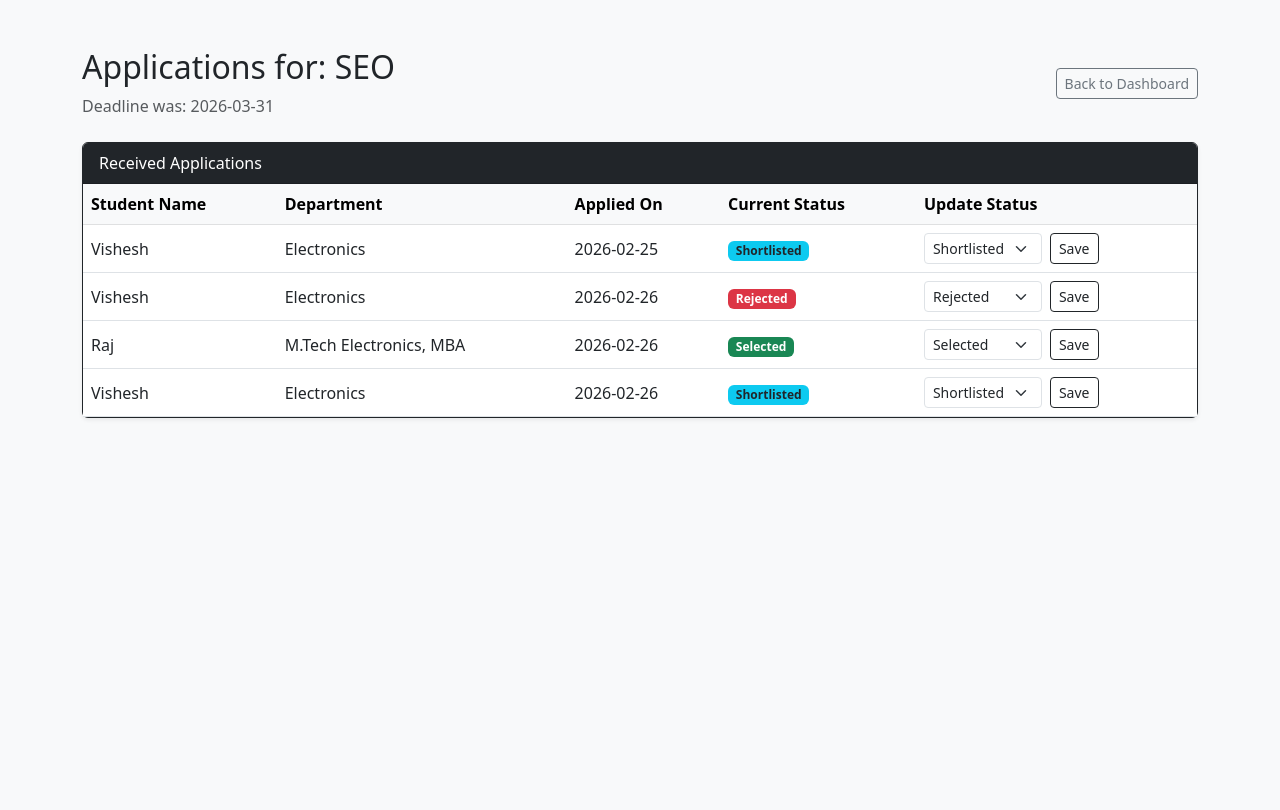
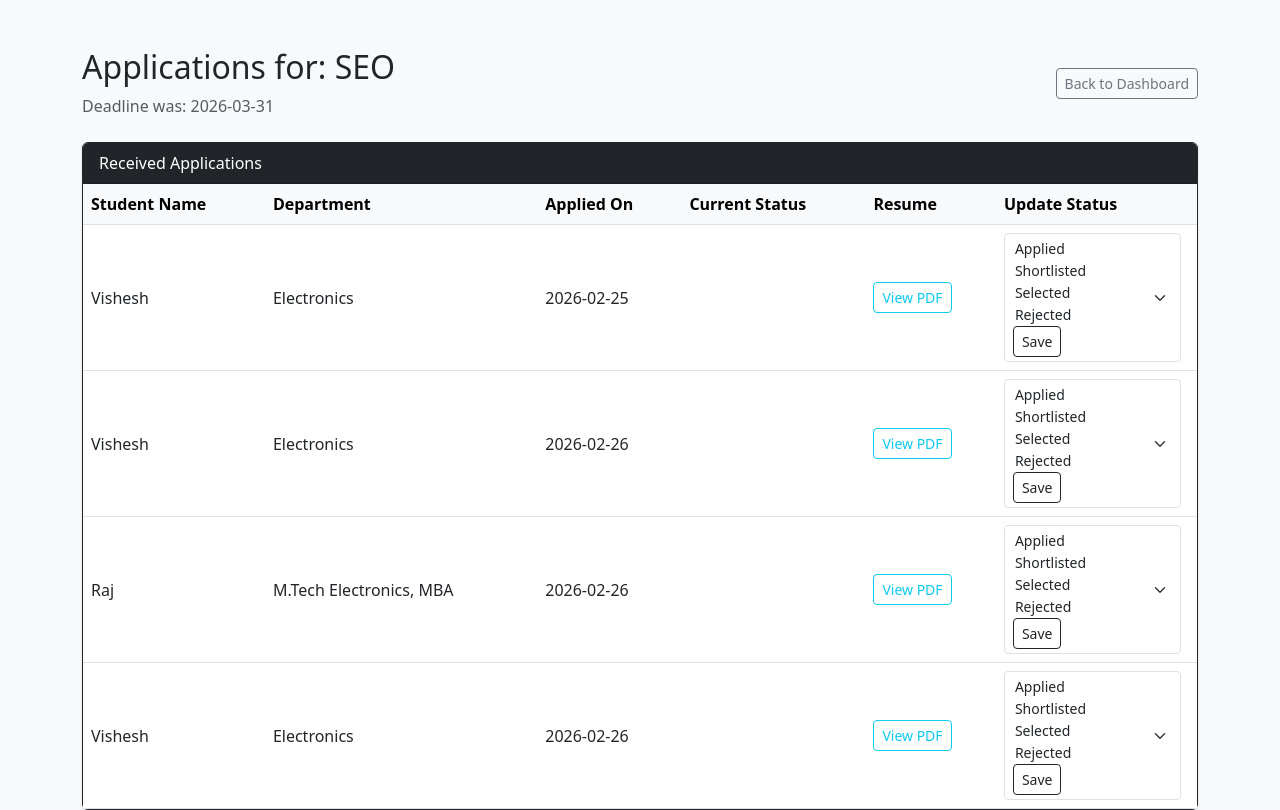
Before and after one commit to 23f3001373/placement_portal_v1_23f3001373, a Flask app: template templates/drive_applications.html in a window 1280 px wide. Before the commit the page ends 419 px from the top, so only its background shows below. Run offline with Flask 3, Linux system fonts and the light colour scheme; the template is opened without the code that fills it: values that come from a table or form of the project are taken from there, others are empty.

Commit message:
update: Added Resume view option to Company dashboard

```diff
--- a/templates/drive_applications.html
+++ b/templates/drive_applications.html
@@ -19,7 +19,7 @@
                     <th>Department</th>
                     <th>Applied On</th>
                     <th>Current Status</th>
-                    <th>Update Status</th>
+                    <th>Resume</th> <th>Update Status</th>
                 </tr>
             </thead>
             <tbody>
@@ -31,15 +31,22 @@
                     <td>
                         <span class="badge
                             {% if app.status == 'Applied' %}bg-secondary
-                            {% elif app.status == 'Shortlisted' %}bg-info text-dark
-                            {% elif app.status == 'Selected' %}bg-success
-                            {% elif app.status == 'Rejected' %}bg-danger
+                            ... (your existing badge logic) ...
                             {% endif %}">
                             {{ app.status }}
                         </span>
                     </td>
+
                     <td>
-                        <form action="{{ url_for('update_application', app_id=app.id) }}" method="POST" class="d-flex m-0">
+                        {% if app.student.resume_filename %}
+                            <a href="{{ url_for('static', filename='resumes/' + app.student.resume_filename) }}" target="_blank" class="btn btn-sm btn-outline-info">View PDF</a>
+                        {% else %}
+                            <span class="text-muted small">No Resume</span>
+                        {% endif %}
+                    </td>
+                    <td>
+                        <form action="{{ url_for('update_application', app_id=app.id) }}" ...
+
                             <select name="status" class="form-select form-select-sm me-2" style="width: auto;">
                                 <option value="Applied" {% if app.status == 'Applied' %}selected{% endif %}>Applied</option>
                                 <option value="Shortlisted" {% if app.status == 'Shortlisted' %}selected{% endif %}>Shortlisted</option>
```
Also changed, not shown: instance/placement_portal.sqlite3.
